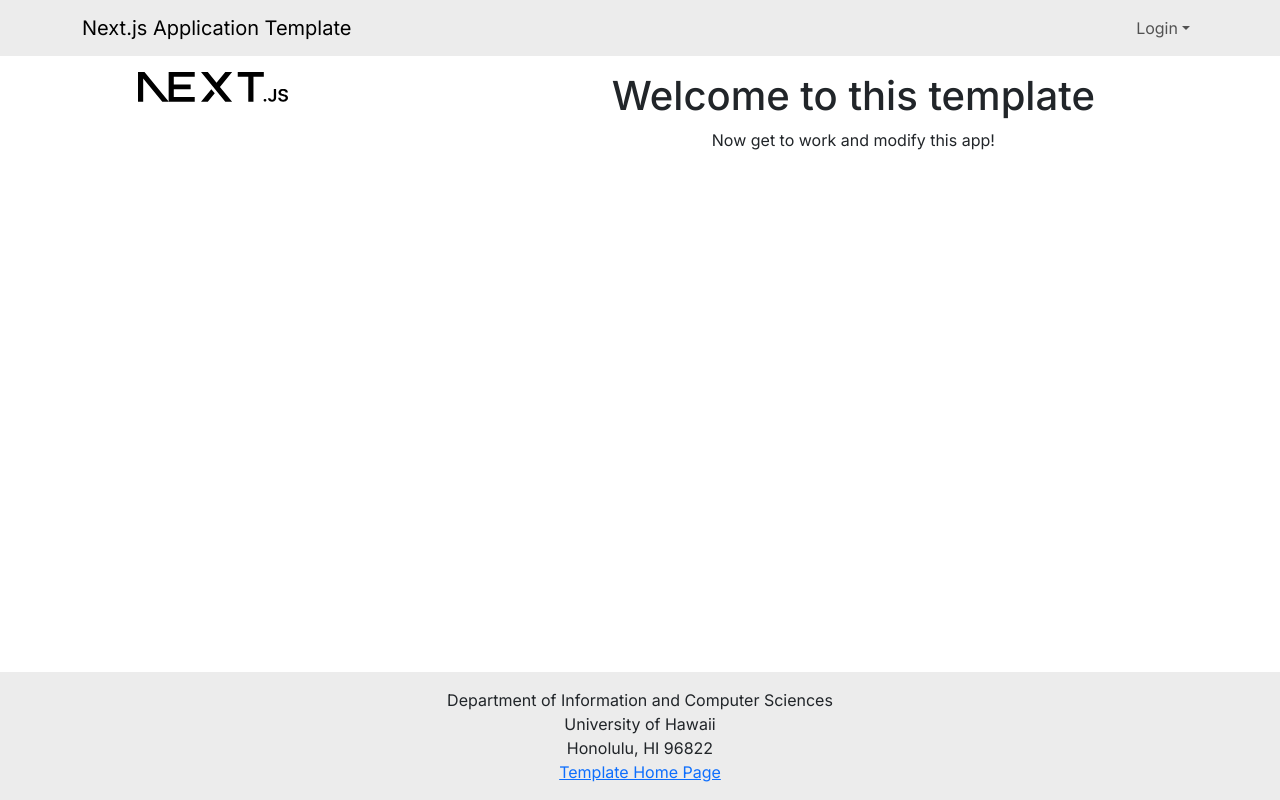
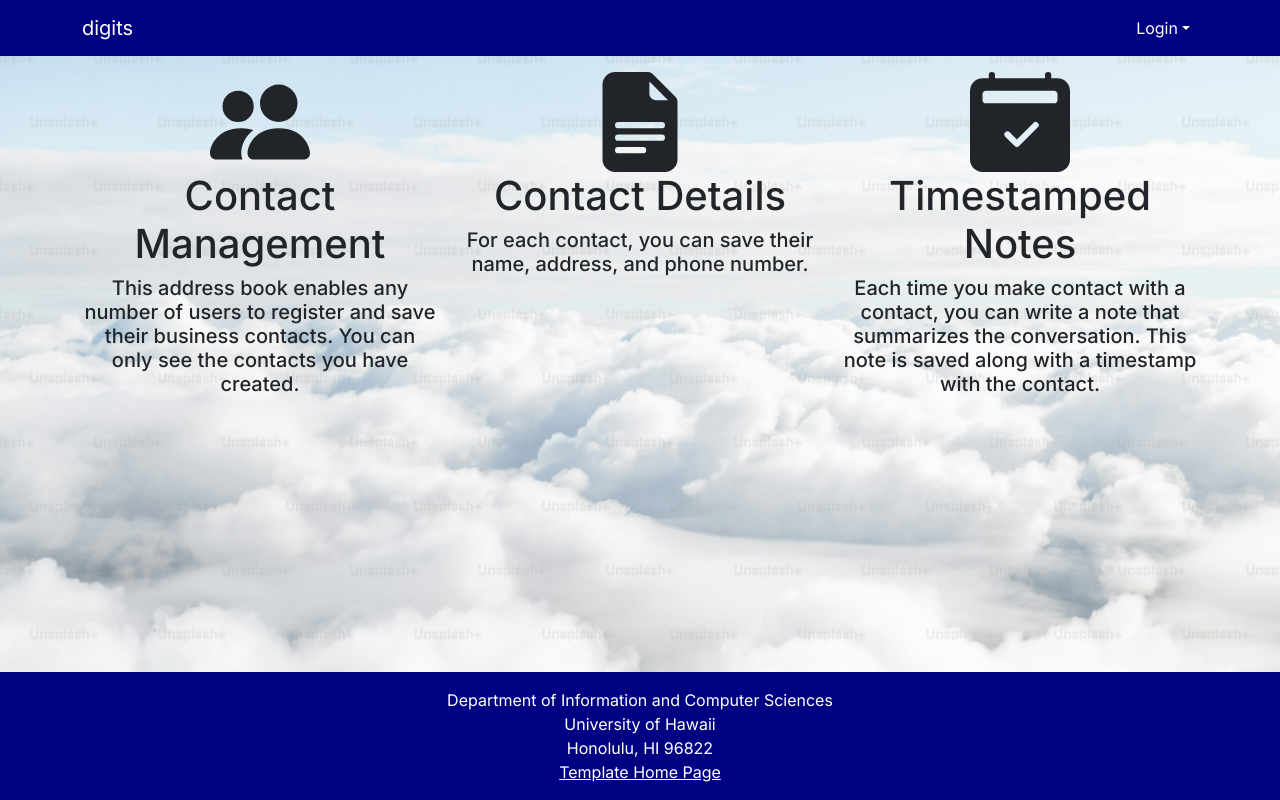
Before and after one commit to jaked332/digits, a Next.js app: page / in a window 1280 px wide. Built offline with nearby package versions, Linux system fonts and the light colour scheme; no server answers.

Commit message:
landing page mockup finished in 10 minutes.

```diff
--- a/src/app/globals.css
+++ b/src/app/globals.css
@@ -1,11 +1,35 @@
+:root {
+  --nat-navbar-bg: darkblue;
+  --nat-navbar-bg-color: darkblue;
+  --nat-navbar-bg-rgb: 0, 0, 130;
+  --nat-navbar-text-color: white;
+}
+
 html,
 body {
+  --bs-dark: var(--nat-navbar-bg);
+  --bs-dark-rgb: var(--nat-navbar-bg-rgb);
   --bs-light-rgb: 236, 236, 236;
   box-sizing: border-box;
   height: 100%;
   padding: 0;
   margin: 0;
+  background: fixed center url("/sky.jfif");
+  background-size: cover;
 }
+
+body .navbar {
+  --bs-navbar-active-color: var(--nat-navbar-highlight-text);
+  --bs-navbar-brand-color: var(--nat-navbar-text-color);
+  --bs-navbar-brand-hover-color: var(--nat-navbar-highlight-text);
+  --bs-navbar-color: var(--nat-navbar-text-color);
+  --bs-navbar-hover-color: var(--nat-navbar-highlight-text);
+}
+
+footer, footer a {
+  color: var(--nat-navbar-text-color);
+}
+
 .wrapper {
   box-sizing: border-box;
   min-height: 100%;
--- a/src/app/layout.tsx
+++ b/src/app/layout.tsx
@@ -9,7 +9,7 @@ import Providers from './providers';
 const inter = Inter({ subsets: ['latin'] });
 
 export const metadata: Metadata = {
-  title: 'Next.js Application Template',
+  title: 'digits',
   description: 'Generated by ics-software-engineering.github.io',
 };
 
--- a/src/app/page.tsx
+++ b/src/app/page.tsx
@@ -1,18 +1,37 @@
-import { Col, Container, Image, Row } from 'react-bootstrap';
+import { Col, Container, Row } from 'react-bootstrap';
+import { PeopleFill, FileEarmarkTextFill, Calendar2CheckFill } from 'react-bootstrap-icons';
 
-/** The Home page. */
 const Home = () => (
   <main>
-    <Container id="landing-page" fluid className="py-3">
-      <Row className="align-middle text-center">
-        <Col xs={4}>
-          <Image src="next.svg" width="150px" alt="" />
+    <Container id="landing-page" className="py-3">
+      <Row className="text-center">
+
+        <Col>
+          <PeopleFill size={100} />
+          <h1>Contact Management</h1>
+          <h5>
+            This address book enables any number of users to register and save their business contacts.
+            You can only see the contacts you have created.
+          </h5>
         </Col>
 
-        <Col xs={8} className="d-flex flex-column justify-content-center">
-          <h1>Welcome to this template</h1>
-          <p>Now get to work and modify this app!</p>
+        <Col>
+          <FileEarmarkTextFill size={100} />
+          <h1>Contact Details</h1>
+          <h5>
+            For each contact, you can save their name, address, and phone number.
+          </h5>
         </Col>
+
+        <Col>
+          <Calendar2CheckFill size={100} />
+          <h1>Timestamped Notes</h1>
+          <h5>
+            Each time you make contact with a contact, you can write a note that summarizes the conversation.
+            This note is saved along with a timestamp with the contact.
+          </h5>
+        </Col>
+
       </Row>
     </Container>
   </main>
--- a/src/components/Footer.tsx
+++ b/src/components/Footer.tsx
@@ -2,7 +2,7 @@ import { Col, Container } from 'react-bootstrap';
 
 /** The Footer appears at the bottom of every page. Rendered by the App Layout component. */
 const Footer = () => (
-  <footer className="mt-auto py-3 bg-light">
+  <footer className="mt-auto py-3 bg-dark">
     <Container>
       <Col className="text-center">
         Department of Information and Computer Sciences
@@ -18,3 +18,5 @@ const Footer = () => (
 );
 
 export default Footer;
+
+// 10 Minutes RX
--- a/src/components/Navbar.tsx
+++ b/src/components/Navbar.tsx
@@ -14,9 +14,9 @@ const NavBar: React.FC = () => {
   const role = userWithRole?.randomKey;
   const pathName = usePathname();
   return (
-    <Navbar bg="light" expand="lg">
+    <Navbar bg="dark" expand="lg">
       <Container>
-        <Navbar.Brand href="/">Next.js Application Template</Navbar.Brand>
+        <Navbar.Brand href="/">digits</Navbar.Brand>
         <Navbar.Toggle aria-controls="basic-navbar-nav" />
         <Navbar.Collapse id="basic-navbar-nav">
           <Nav className="me-auto justify-content-start">
```
Also changed, not shown: public/sky.jfif (added).
